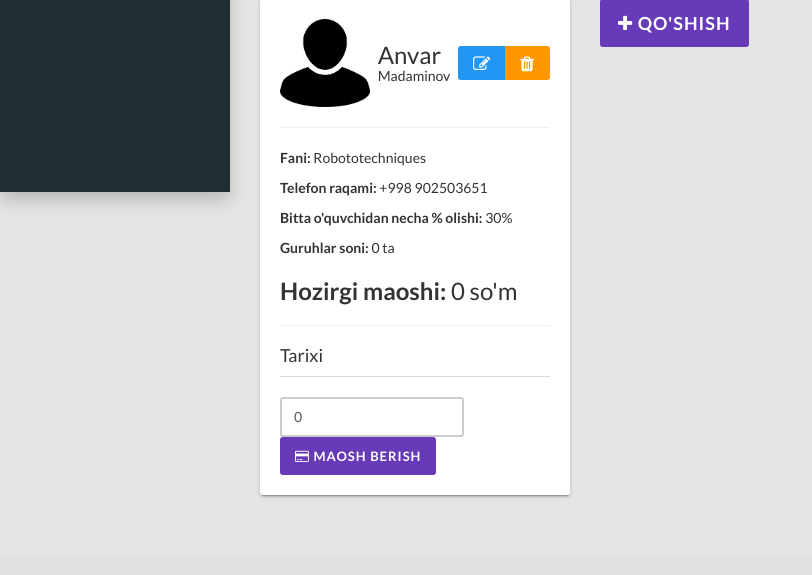
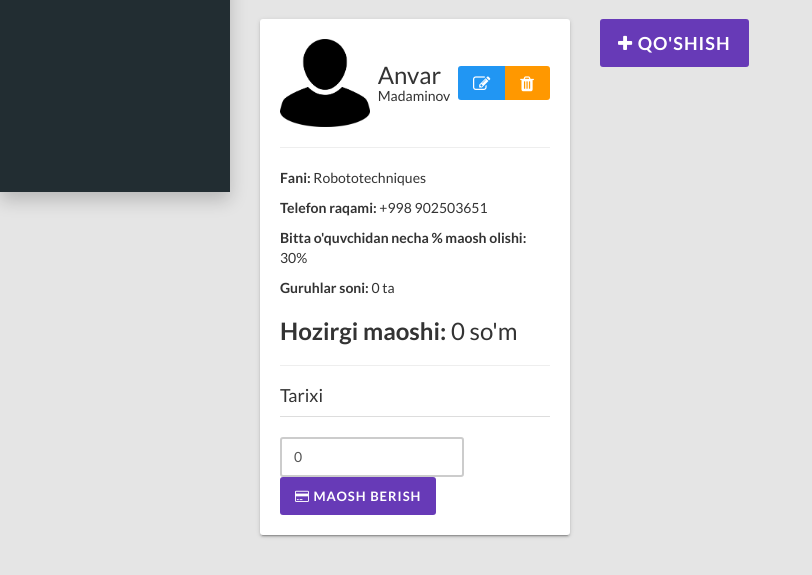
Before and after one commit to Torajonov/crm_reception, a Django app: page /teachers/ in a window 1280 px wide. Shown: the part 608-1183 px from the top of the page, without its empty margins (0-812 px from the left). Before the commit the page ends 1105 px from the top, so only its background shows below. Run offline with Django 3.2, Linux system fonts and the light colour scheme; a user stored in the database is signed in; data comes from the database, SQL or seed files in the repository; data that the repository does not hold is empty.

Commit message:
Update teachers.html

```diff
--- a/templates/teachers.html
+++ b/templates/teachers.html
@@ -27,7 +27,7 @@
                     <div class="card-body">
                         <p><b>Fani: </b>{{teacher.subject}}</p>
                         <p><b>Telefon raqami: </b>+998 {{teacher.tel_num}}</p>
-                        <p><b>Bitta o'quvchidan necha % olishi: </b>{{teacher.price}}%</p>
+                        <p><b>Bitta o'quvchidan necha % maosh olishi: </b>{{teacher.price}}%</p>
                         <p><b>Guruhlar soni: </b>{{teacher.group.all.count}} ta</p>
                         <h3><b>Hozirgi maoshi: </b>{{teacher.allprice}} so'm</h3>
                         <hr>
```
